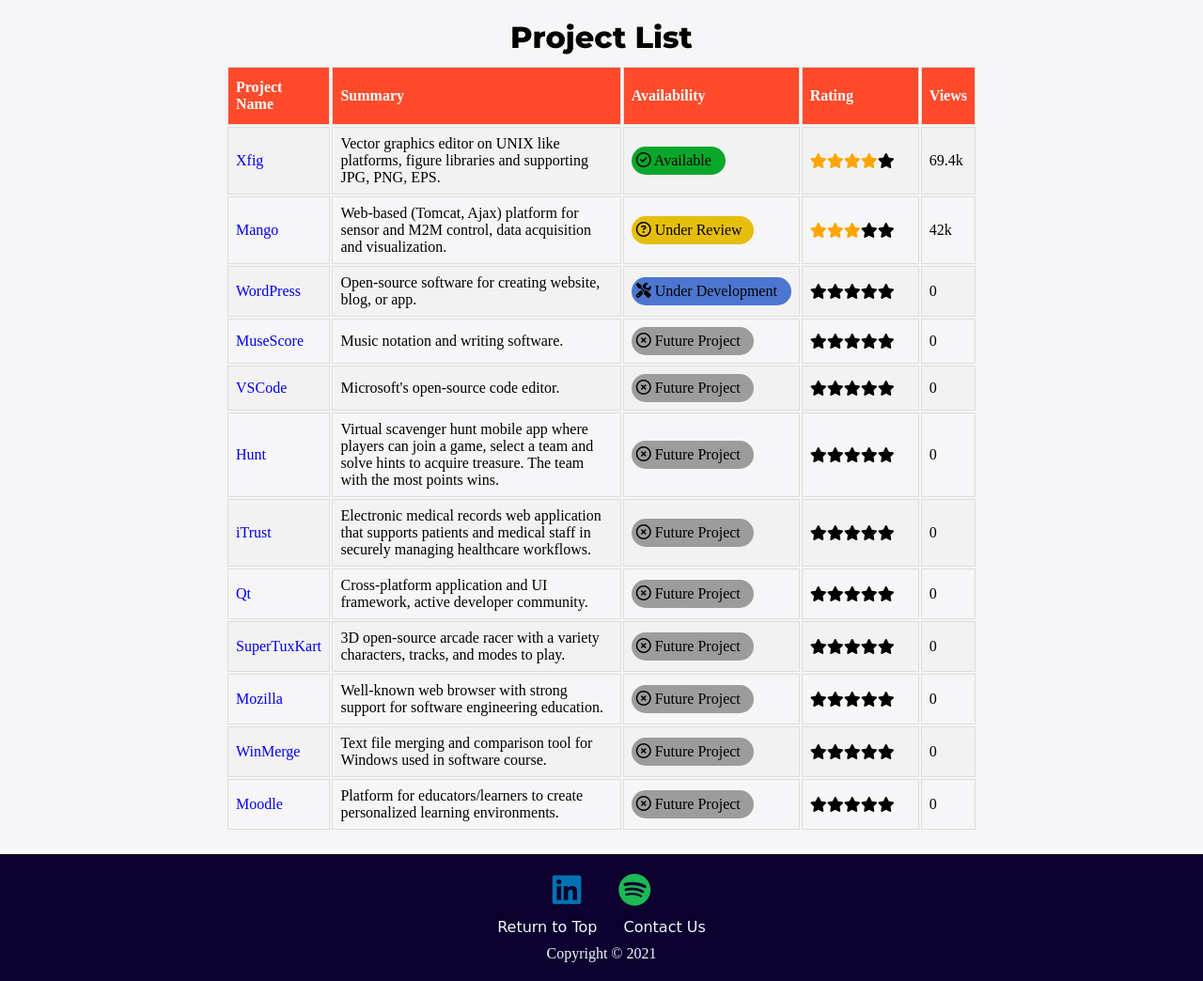
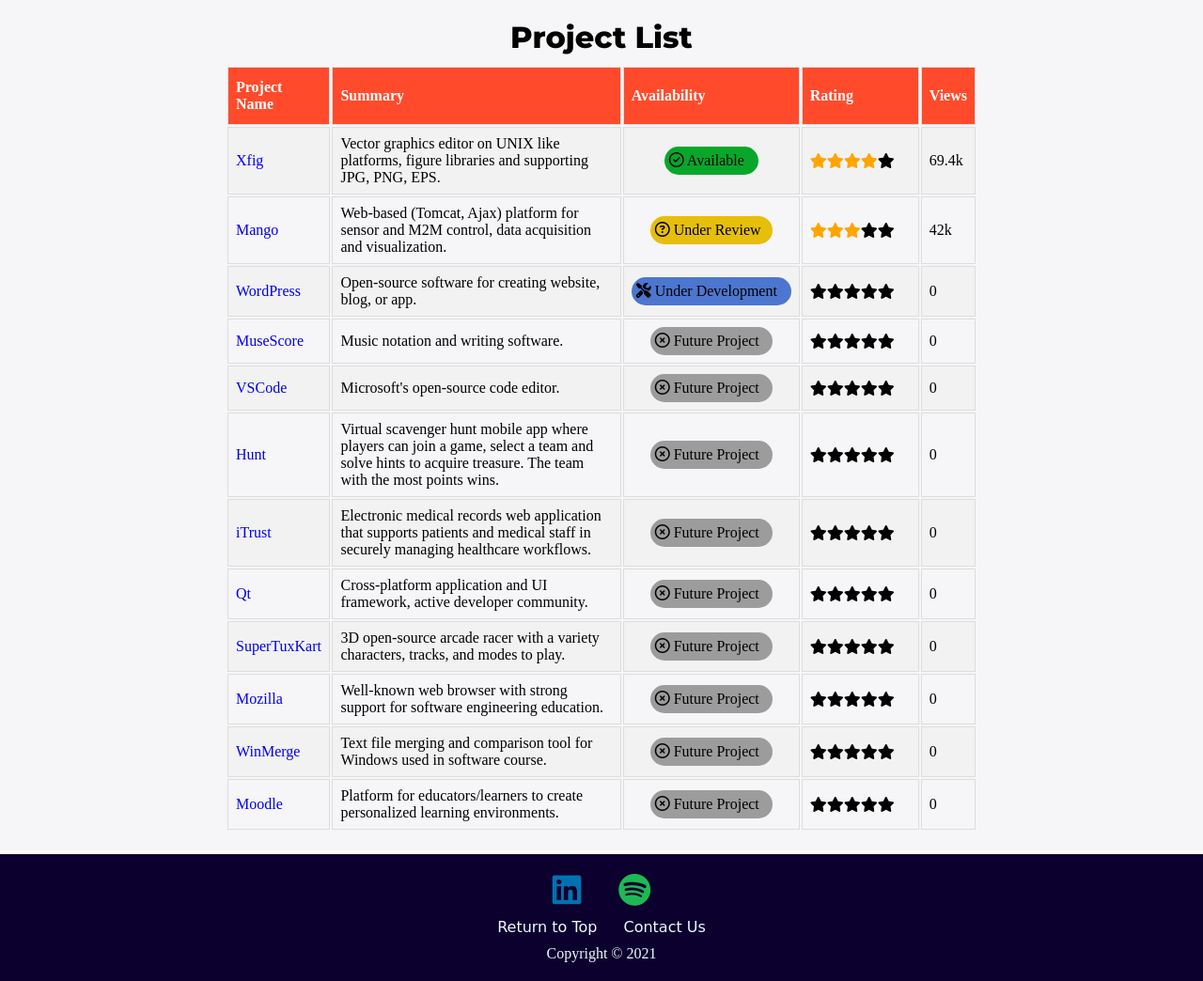
Before and after one commit to KyleighDiSil/NSF-Project-Website, a PHP site: page /pages/project_list.php in a window 1280 px wide. Shown: the part 90-1134 px from the top of the page at 94% size. Run offline with PHP 8.4, Linux system fonts and the light colour scheme; a user stored in the database is signed in; data comes from the database, SQL or seed files in the repository; some libraries are stand-ins or nearby versions.

Commit message:
Fixed project list table tag

```diff
--- a/css/project_list.css
+++ b/css/project_list.css
@@ -55,6 +55,11 @@ h1
     color: orange;
 }
 
+#tags{
+    display: flex;
+    justify-content: center;
+}
+
 .available_tag
 {
     height: 30px;
--- a/pages/project_list.php
+++ b/pages/project_list.php
@@ -44,7 +44,7 @@
                             echo "<td>".$project_row["Summary"]."</td>";
 
                             // Project Availability
-                            echo "<td>";
+                            echo "<td><div id='tags'>";
                             switch ($project_row["Availability"])
                             {
                                 case 0:
@@ -72,7 +72,7 @@
                                     echo "</div>";
                                     break;
                             }
-                            echo "</td>";
+                            echo "</div></td>";
 
                             // Project Rating
                             echo "<td style='width: 125px'>";
```
